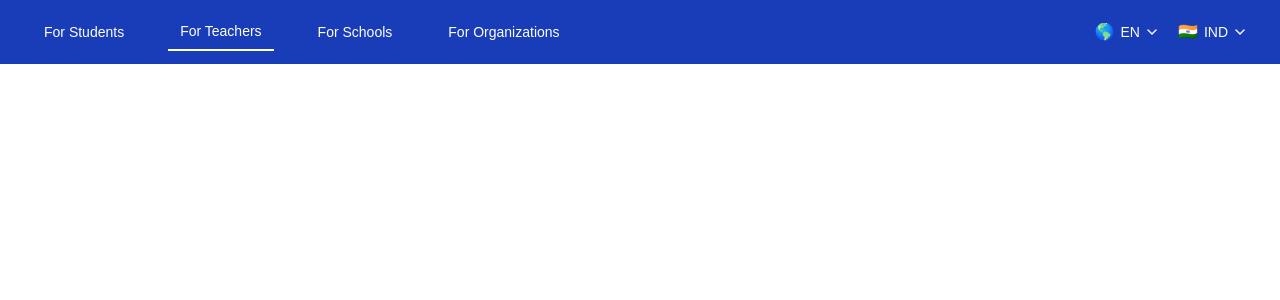
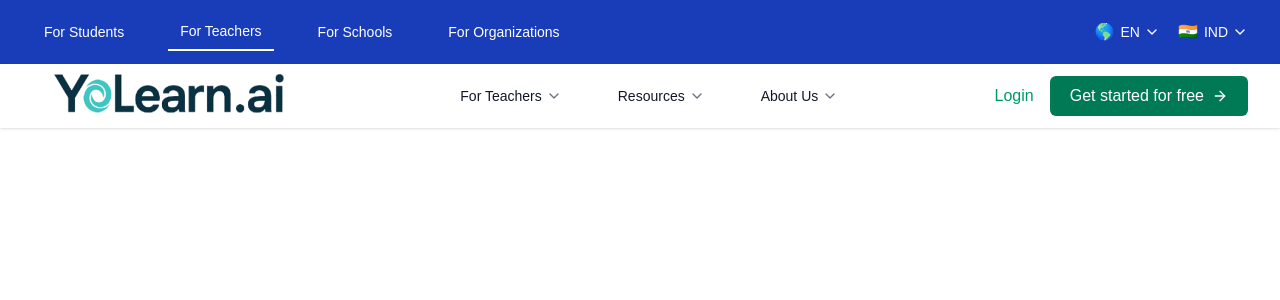
Before and after one commit to itsrajcode/yolearn-assign, a Next.js app: page / in a window 1280 px wide. Shown: the top 300 px of the page. Built offline with nearby package versions, Linux system fonts and the light colour scheme.

Commit message:
Feat: header component

```diff
--- a/src/app/page.js
+++ b/src/app/page.js
@@ -1,3 +1,4 @@
+import Header from '@/components/header'
 import NavBar from '@/components/nav'
 import React from 'react'
 
@@ -5,6 +6,7 @@
   return (
     <div>
       <NavBar />
+      <Header />
     </div>
   )
 }
--- /dev/null
+++ b/src/components/header.js
@@ -0,0 +1,125 @@
+"use client";
+import { useState } from 'react';
+import { ChevronDown, ArrowRight } from 'lucide-react';
+import { StartedButton } from './startedButton';
+import Image from 'next/image';
+import logo from './../../public/logo.png';
+
+
+
+export default function Header() {
+  const [mobileMenuOpen, setMobileMenuOpen] = useState(false);
+
+  const menuItems = [
+    {
+      id: 'teachers',
+      label: 'For Teachers',
+      hasDropdown: true
+    },
+    {
+      id: 'resources',
+      label: 'Resources',
+      hasDropdown: true
+    },
+    {
+      id: 'about',
+      label: 'About Us',
+      hasDropdown: true
+    }
+  ];
+
+  return (
+    <nav className="w-full bg-white shadow-sm">
+      <div className="max-w-7xl mx-auto px-4 sm:px-6 lg:px-8">
+        <div className="flex justify-between h-16 items-center">
+          {/* Logo */}
+          <div className="flex-shrink-0 flex items-center">
+            <Image
+              className="block w-auto"
+              src="/logo.png"
+              alt="Workflow"
+              width={100}
+              height={100}
+            />
+          </div>
+
+          {/* Mobile menu button */}
+          <div className="md:hidden">
+            <button
+              onClick={() => setMobileMenuOpen(!mobileMenuOpen)}
+              className="text-gray-700 focus:outline-none"
+            >
+              {mobileMenuOpen ? (
+                <svg className="h-6 w-6" fill="none" stroke="currentColor" viewBox="0 0 24 24">
+                  <path strokeLinecap="round" strokeLinejoin="round" strokeWidth={2} d="M6 18L18 6M6 6l12 12" />
+                </svg>
+              ) : (
+                <svg className="h-6 w-6" fill="none" stroke="currentColor" viewBox="0 0 24 24">
+                  <path strokeLinecap="round" strokeLinejoin="round" strokeWidth={2} d="M4 6h16M4 12h16M4 18h16" />
+                </svg>
+              )}
+            </button>
+          </div>
+
+          {/* Desktop Navigation */}
+          <div className="hidden md:flex md:items-center md:space-x-8">
+            {menuItems.map(item => (
+              <div key={item.id} className="relative">
+                <button className="group flex items-center text-gray-900 hover:text-emerald-700 px-3 py-2 text-sm font-medium">
+                  {item.label}
+                  {item.hasDropdown && (
+                    <ChevronDown size={16} className="ml-1 text-gray-500 group-hover:text-emerald-700" />
+                  )}
+                </button>
+              </div>
+            ))}
+          </div>
+
+          {/* CTA Buttons */}
+          <div className="hidden md:flex md:items-center md:space-x-4">
+            <StartedButton
+              text="Login"
+              variant="tertiary"
+            />
+            <StartedButton
+              text="Get started for free"
+              icon={<ArrowRight size={16} />}
+              variant="primary"
+            />
+          </div>
+        </div>
+      </div>
+
+      {/* Mobile menu */}
+      {mobileMenuOpen && (
+        <div className="md:hidden border-t border-gray-200">
+          <div className="pt-2 pb-3 space-y-1">
+            {menuItems.map(item => (
+              <a
+                key={item.id}
+                href={`#${item.id}`}
+                className="flex items-center justify-between text-gray-900 hover:bg-gray-50 block px-3 py-2 text-base font-medium"
+              >
+                {item.label}
+                {item.hasDropdown && <ChevronDown size={16} className="text-gray-500" />}
+              </a>
+            ))}
+            <div className="mt-4 space-y-2 px-3">
+              <StartedButton
+                text="Login"
+                variant="tertiary"
+                className="w-full justify-center"
+              />
+              <startedButton
+                text="Get started for free"
+                icon={<ArrowRight size={16} />}
+                variant="primary"
+                className="w-full justify-center"
+              />
+            </div>
+          </div>
+        </div>
+      )}
+    </nav>
+  );
+}
```
Also changed, not shown: public/logo.png (added).
